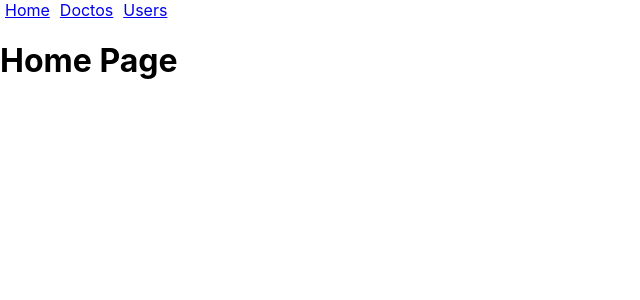
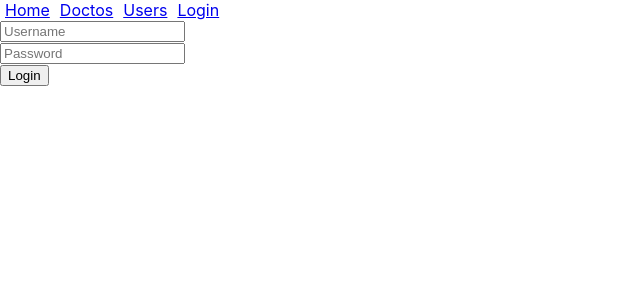
Before and after one commit to nosoyeseoscar/resolutix-app-mono-repo, a React (Create React App) app in the folder front/: page /login in a window 1280 px wide. Shown: the top 300 px of the page, without its empty margins (0-640 px from the left). Built offline with nearby package versions, Linux system fonts and the light colour scheme; no server answers.

Commit message:
moving Login to own page

```diff
--- a/front/src/App.js
+++ b/front/src/App.js
@@ -3,10 +3,13 @@ import { Link, BrowserRouter, Route, Switch } from 'react-router-dom'
 import { DoctoDetail } from './components/DoctoDetail'
 import Doctos from './Doctos'
 import doctoService from './services/doctos'
+import Login from './Login'
 
 const Home = () => <h1>Home Page</h1>
 
 const Users = () => <h1>Users</h1>
+
+// const Login = () => <h1>Login</h1>
 
 const inLineStyles = {
   padding: 5
@@ -24,6 +27,7 @@ const App = () => {
         <Link to='/' style={inLineStyles}>Home</Link>
         <Link to='/doctos' style={inLineStyles}>Doctos</Link>
         <Link to='/users' style={inLineStyles}>Users</Link>
+        <Link to='/login' style={inLineStyles}>Login</Link>
       </header>
       <Switch>
         <Route path='/doctos/:doctoId'>
@@ -35,6 +39,9 @@ const App = () => {
         <Route path='/users'>
           <Users />
         </Route>
+        <Route path='/login'>
+          <Login />
+        </Route>
         <Route path='/'>
           <Home />
         </Route>
--- a/front/src/Doctos.js
+++ b/front/src/Doctos.js
@@ -2,14 +2,14 @@ import './App.css'
 
 // components
 import DocumentList from './components/documentList'
-import LoginForm from './components/LoginForm'
+// import LoginForm from './components/LoginForm'
 import SearchDocto from './components/SearchDocto'
-import DoctoForm from './components/formDocto'
+// import DoctoForm from './components/formDocto'
 import Notification from './components/Notification'
 
 // import axios from 'axios'
 import doctoService from './services/doctos'
-import loginService from './services/login'
+// import loginService from './services/login'
 
 /* Hooks */
 import { useState, useEffect } from 'react'
@@ -38,45 +38,23 @@ function App () {
     }
   }, [])
 
-  const handleLogout = () => {
+  /* const handleLogout = () => {
     setUser(null)
     doctoService.setToken(user.token)
     window.localStorage.removeItem('loggedDoctoAppUser')
-  }
+  } */
 
   /*  const handleInputChange = (event) => {
     SetSearch(event.target.value)
   } */
 
-  const addDocto = (doctoObject) => {
+  /* const addDocto = (doctoObject) => {
     doctoService
       .create(doctoObject)
       .then(returnedDocto => {
         setDoctos(doctos.concat(returnedDocto))
       })
-  }
-
-  const handleLogin = async (userName, password) => {
-    try {
-      const currentUser = await loginService.login({
-        userName,
-        password
-      })
-
-      window.localStorage.setItem(
-        'loggedDoctoAppUser', JSON.stringify(currentUser)
-      )
-
-      doctoService.setToken(currentUser.token)
-
-      setUser(currentUser)
-    } catch (error) {
-      setErrorMessage('Wrong credentials')
-      setTimeout(() => {
-        setErrorMessage(null)
-      }, 5000)
-    }
-  }
+  } */
 
   return (
     <div className='App'>
@@ -84,12 +62,13 @@ function App () {
 
       <Notification message={errorMessage} />
       <SearchDocto />
-      <hr />
+
+      {/* <hr />
       {
         user
           ? <DoctoForm addDocto={addDocto} logoutUser={handleLogout} />
           : <LoginForm handleLogin={handleLogin} />
-      }
+      } */}
 
       <DocumentList docs={doctos} />
     </div>
--- /dev/null
+++ b/front/src/Login.js
@@ -0,0 +1,53 @@
+import { useState } from 'react'
+
+// Components
+import LoginForm from './components/LoginForm'
+
+// Services from axios
+import loginService from './services/login'
+import doctoService from './services/doctos'
+
+export default function Login () {
+  const [userName, setUsername] = useState('')
+  const [password, setPassword] = useState('')
+  const [user, setUser] = useState(null)
+  const [errorMessage, setErrorMessage] = useState(null)
+
+  const handleLogin = async (event) => {
+    event.preventDefault()
+    try {
+      const user = await loginService.login({
+        userName,
+        password
+      })
+
+      window.localStorage.setItem(
+        'loggedDoctoAppUser', JSON.stringify(user)
+      )
+
+      doctoService.setToken(user.token)
+
+      setUser(user)
+      setUsername('')
+      setPassword('')
+    } catch (error) {
+      console.log(JSON.stringify(error))
+      setErrorMessage('Wrong credentials')
+      setTimeout(() => {
+        setErrorMessage(null)
+      }, 5000)
+    }
+  }
+
+  if (errorMessage) return <p>{errorMessage}</p> // Return Only Error Message
+
+  return (
+    <LoginForm
+      username={userName}
+      password={password}
+      handleUsernameChange={({ target }) => setUsername(target.value)}
+      handlePasswordChange={({ target }) => setPassword(target.value)}
+      handleSubmit={handleLogin}
+    />
+  )
+}
--- a/front/src/components/LoginForm.js
+++ b/front/src/components/LoginForm.js
@@ -1,46 +1,29 @@
-import { useState } from 'react'
-import Togglable from './Toggable'
 import { PropTypes } from 'prop-types'
 
-export default function LoginForm ({ handleLogin }) {
-  const [userName, setUsername] = useState('')
-  const [password, setPassword] = useState('')
-
-  const handleUsernameChange = ({ target }) => setUsername(target.value)
-  const handlePasswordChange = ({ target }) => setPassword(target.value)
-
-  const handleSubmit = (event) => {
-    event.preventDefault()
-    handleLogin(userName, password)
-    setUsername('')
-    setPassword('')
-  }
-
+export default function LoginForm ({ handleSubmit, ...props }) {
   return (
-    <Togglable buttonLabel='Show Login'>
-      <h2>Login User</h2>
     <form onSubmit={handleSubmit}>
       <div>
         <input
           type='text'
-            value={userName}
+          value={props.username}
           name='Username'
           placeholder='Username'
-            onChange={handleUsernameChange}
+          onChange={props.handleUsernameChange}
         />
       </div>
       <div>
         <input
           type='password'
-            value={password}
+          value={props.password}
           name='Password'
           placeholder='Password'
-            onChange={handlePasswordChange}
+          onChange={props.handlePasswordChange}
         />
       </div>
       <button id='form-login-button'>Login</button>
     </form>
-    </Togglable>
+
   )
 }
 
```
Lines whose indentation alone changed are shown as unchanged.
